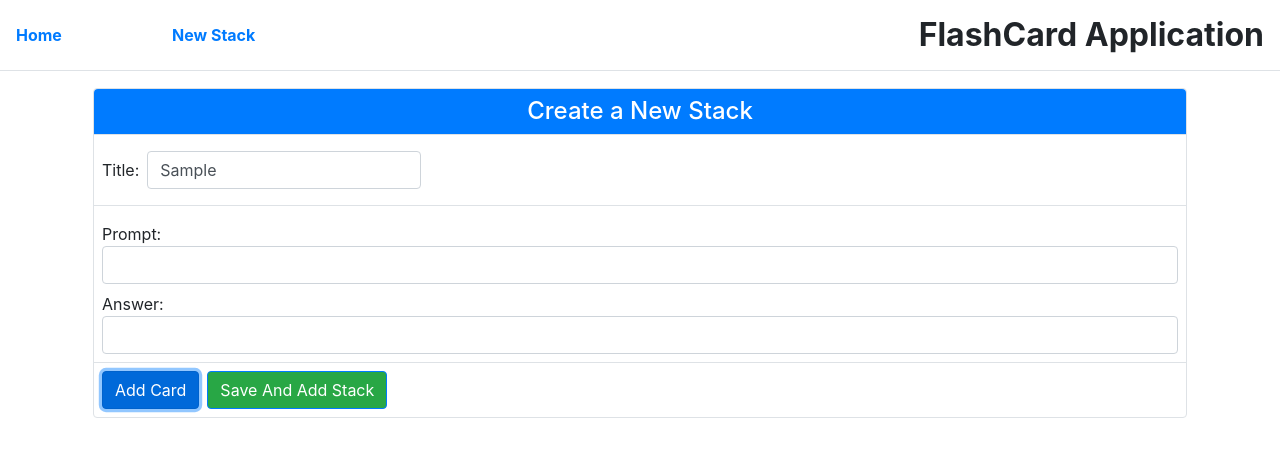
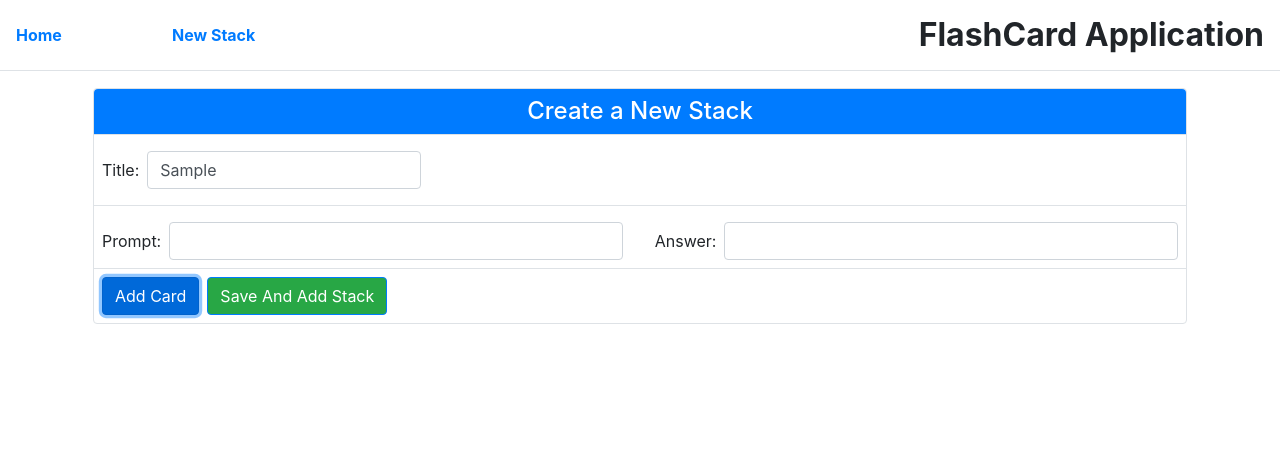
Before and after one commit to maysam-82/FlashCard, a React (Create React App) app: page /stack-registeration in a window 1280 px wide. Both pictures are taken after typing "Sample" into the empty fields and a click on the button "Add Card". Shown: the top 456 px of the page. Built offline with nearby package versions, Linux system fonts and the light colour scheme.

Commit message:
updated styles

```diff
--- a/src/components/FormStack/FormStack.tsx
+++ b/src/components/FormStack/FormStack.tsx
@@ -59,20 +59,25 @@ class FormStack extends React.Component<IProps & RouteComponentProps, IState> {
 		const { cards } = this.state;
 		return this.state.cards.map(({ id }) => {
 			return (
-				<FormGroup key={id} className="border-bottom p-2 mb-2 ">
+				<FormGroup
+					key={id}
+					className="border-bottom p-2 mb-2 d-flex align-items-center"
+				>
 					<FormLabel className="m-0">Prompt:</FormLabel>
 					<FormControl
 						onChange={(event: React.ChangeEvent<HTMLInputElement>) =>
 							this.updateCardHandler(event, id, 'prompt')
 						}
 						value={cards[id].prompt}
+						className="ml-2 mr-4"
 					/>
-					<FormLabel className="m-0 mt-2">Answer:</FormLabel>
+					<FormLabel className="m-0 ml-2">Answer:</FormLabel>
 					<FormControl
 						onChange={(event: React.ChangeEvent<HTMLInputElement>) =>
 							this.updateCardHandler(event, id, 'answer')
 						}
 						value={cards[id].answer}
+						className="ml-2"
 					/>
 				</FormGroup>
 			);
```
